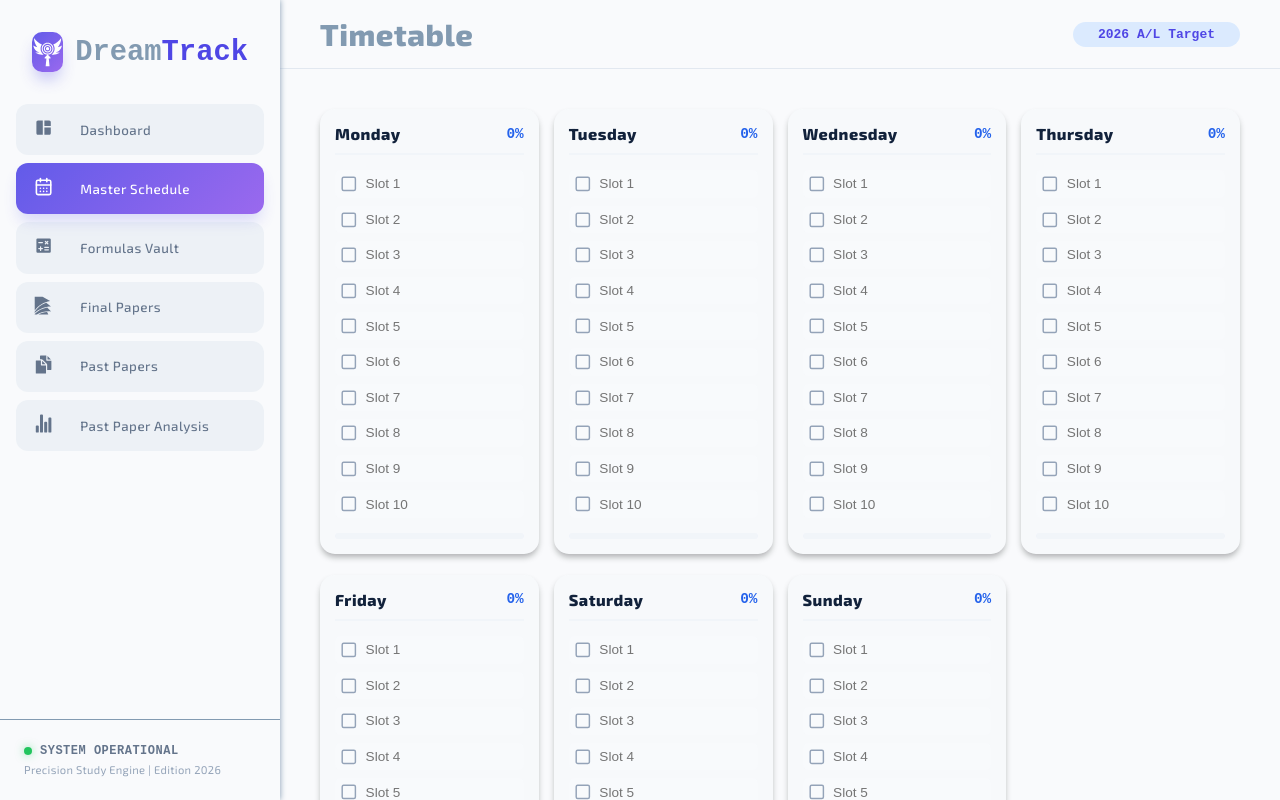
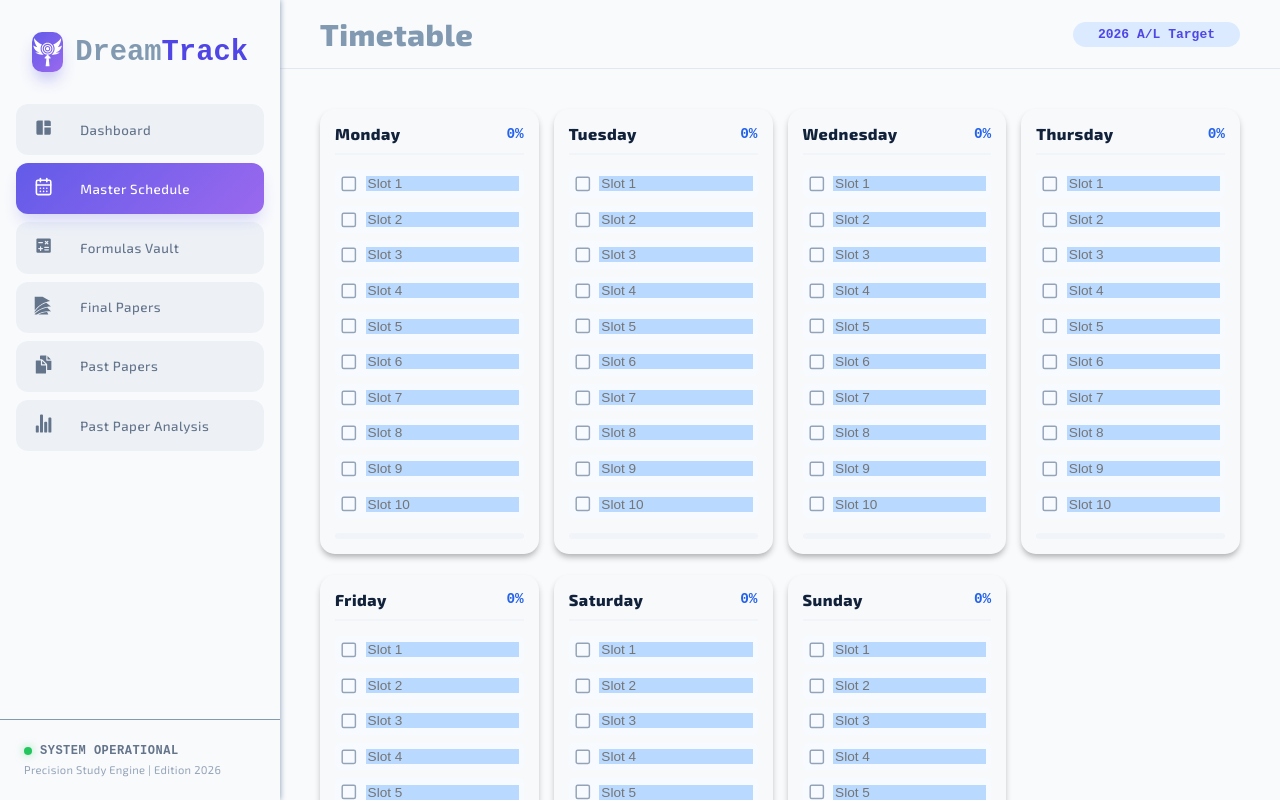
Before and after one commit to lakshan-beast/Future-Plan, a React (Vite) app: page / in a window 1280 px wide. Both pictures are taken after a click on the button "Master Schedule". Built offline with nearby package versions, Linux system fonts and the light colour scheme.

Commit message:
Update styles for slot items in Timetable component

```diff
--- a/src/styles/pages/_timetales.scss
+++ b/src/styles/pages/_timetales.scss
@@ -31,11 +31,12 @@
     display: flex;
     flex-direction: column;
     gap: 8px;
+
     .slot-item {
       display: flex;
       align-items: center;
       gap: 8px;
-      background: #f8fafc;
+      background: #f7fbff;
       padding: 5px;
       border-radius: 6px;
 
@@ -49,20 +50,21 @@
       }
       input {
         border: none;
-        background: transparent;
+        background: rgb(185, 217, 255);
         outline: none;
         font-size: 0.85rem;
         width: 100%;
         color: #475569;
+        padding: 0 2px;
       }
       &.is-done {
-        background: #f0fdf4;
+        background: #42f578;
         input {
           text-decoration: line-through;
-          color: #94a3b8;
+          color: #ebf4ff;
         }
         button {
-          color: #22c55e;
+          color: #00471a;
         }
       }
     }
```
